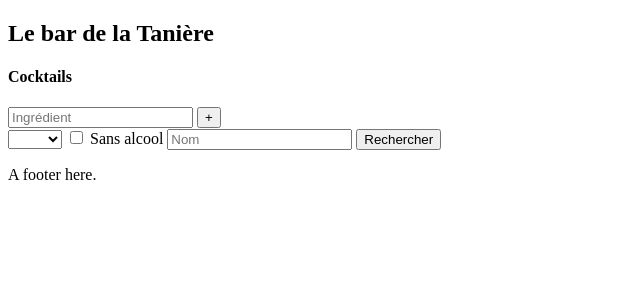
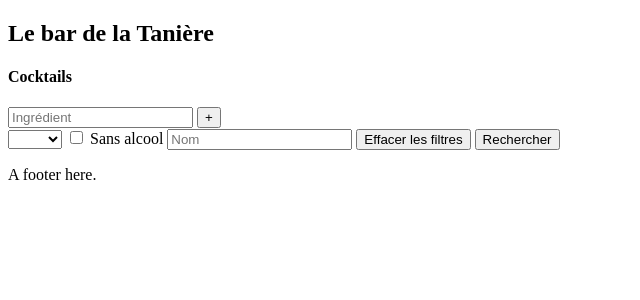
Before and after one commit to B4nanaJuice/bar-manager, a Flask app: page /cocktails in a window 1280 px wide. Shown: the part 26-326 px from the top of the page, without its empty margins (0-640 px from the left). Run offline with Flask 3, Linux system fonts and the light colour scheme; data that the repository does not hold is empty.

Commit message:
Added button to clear filters of search engines

```diff
--- a/static/inputTagsManager.js
+++ b/static/inputTagsManager.js
@@ -1,4 +1,4 @@
-inputTags = document.querySelector(".input-tags");
+inputTags = document.querySelector(".input_tags");
 
 inputTags.addEventListener("keypress", function(event) {
     if (event.key === "Enter") {
--- /dev/null
+++ b/static/resetFilters.js
@@ -0,0 +1,23 @@
+function resetFilters(button) {
+    searchEngine = button.parentElement;
+
+    // Remove tags from box
+    searchEngine.querySelectorAll(".search_tag").forEach(tag => {
+        tag.remove();
+    });
+
+    // Remove the value of the select
+    searchEngine.querySelectorAll("select").forEach(select => {
+        select.value = "";
+    });
+
+    // Remove the value of inputs
+    searchEngine.querySelectorAll("input[type=text]").forEach(input => {
+        input.value = "";
+    });
+
+    // Uncheck all checkboxes
+    searchEngine.querySelectorAll("input[type=checkbox]").forEach(input => {
+        input.checked = false;
+    });
+}
--- a/templates/components/beer_search.html.jinja
+++ b/templates/components/beer_search.html.jinja
@@ -8,9 +8,12 @@
         {% endfor %}
     </select>
 
+    <button onclick="resetFilters(this)">Effacer les filtres</button>
+
     <button onclick="searchBeers()">Rechercher</button>
 </div>
 
 <script src="{{ url_for('static', filename = 'searchBeers.js') }}"></script>
+<script src="{{ url_for('static', filename = 'resetFilters.js') }}"></script>
 
 {% endmacro %}
--- a/templates/components/cocktail_search.html.jinja
+++ b/templates/components/cocktail_search.html.jinja
@@ -1,7 +1,7 @@
 {% macro cocktail_search(ingredients) %}
 
 <div class="cocktail_search">
-    <div class="ingredient_list">
+    <div class="ingredient_list tags_list">
         <input list="ingredients" type="text" class="input_tags" placeholder="Ingrédient">
         <datalist id="ingredients">
             {% for ingredient in ingredients %}
@@ -23,10 +23,13 @@
 
     <input type="text" name="name" class="cocktail_name" placeholder="Nom">
 
+    <button onclick="resetFilters(this)">Effacer les filtres</button>
+
     <button onclick="searchCocktails()">Rechercher</button>
 </div>
 
 <script src="{{ url_for('static', filename = 'searchCocktails.js') }}"></script>
 <script src="{{ url_for('static', filename = 'inputTagsManager.js') }}"></script>
+<script src="{{ url_for('static', filename = 'resetFilters.js') }}"></script>
 
 {% endmacro %}
```
